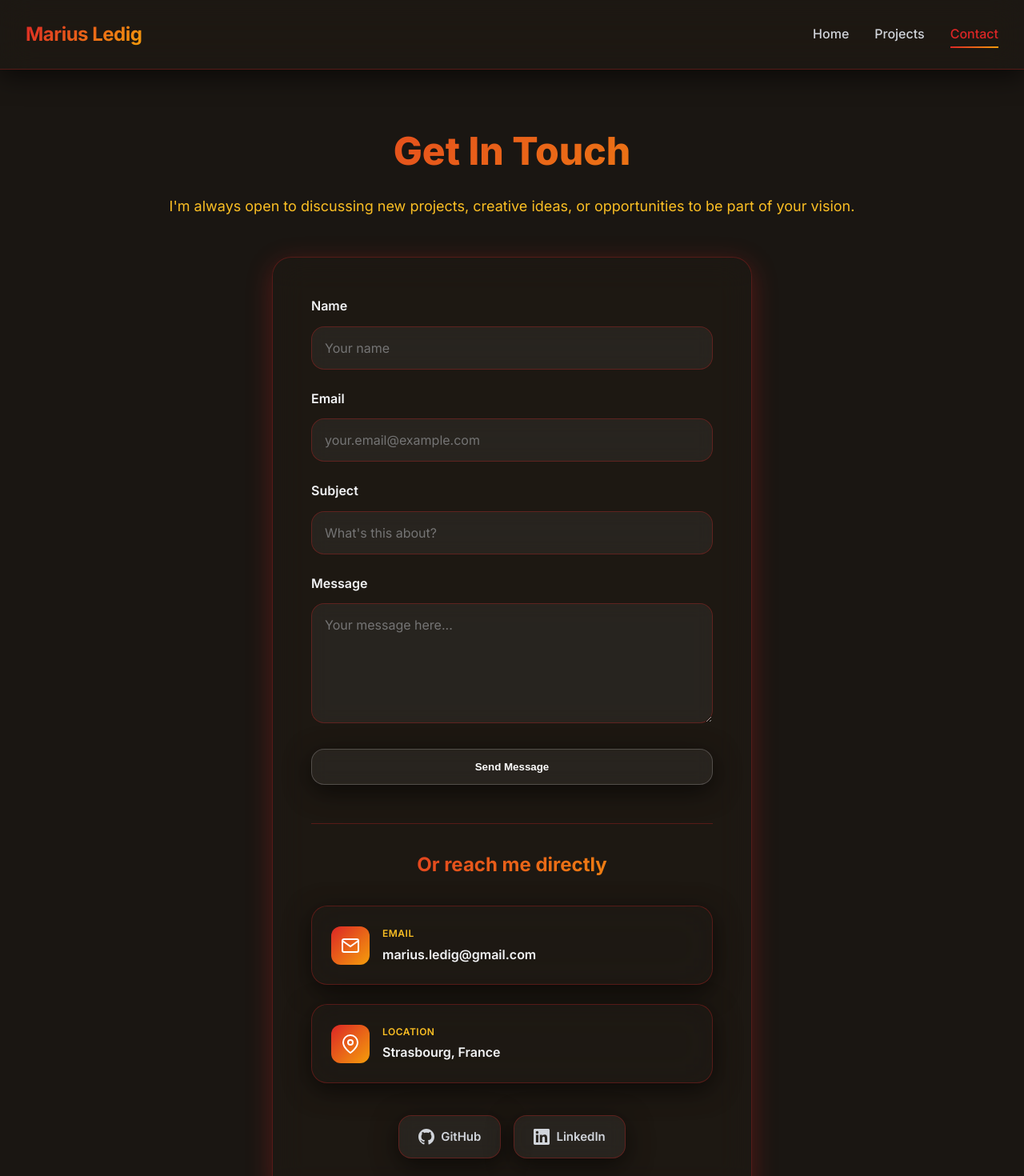
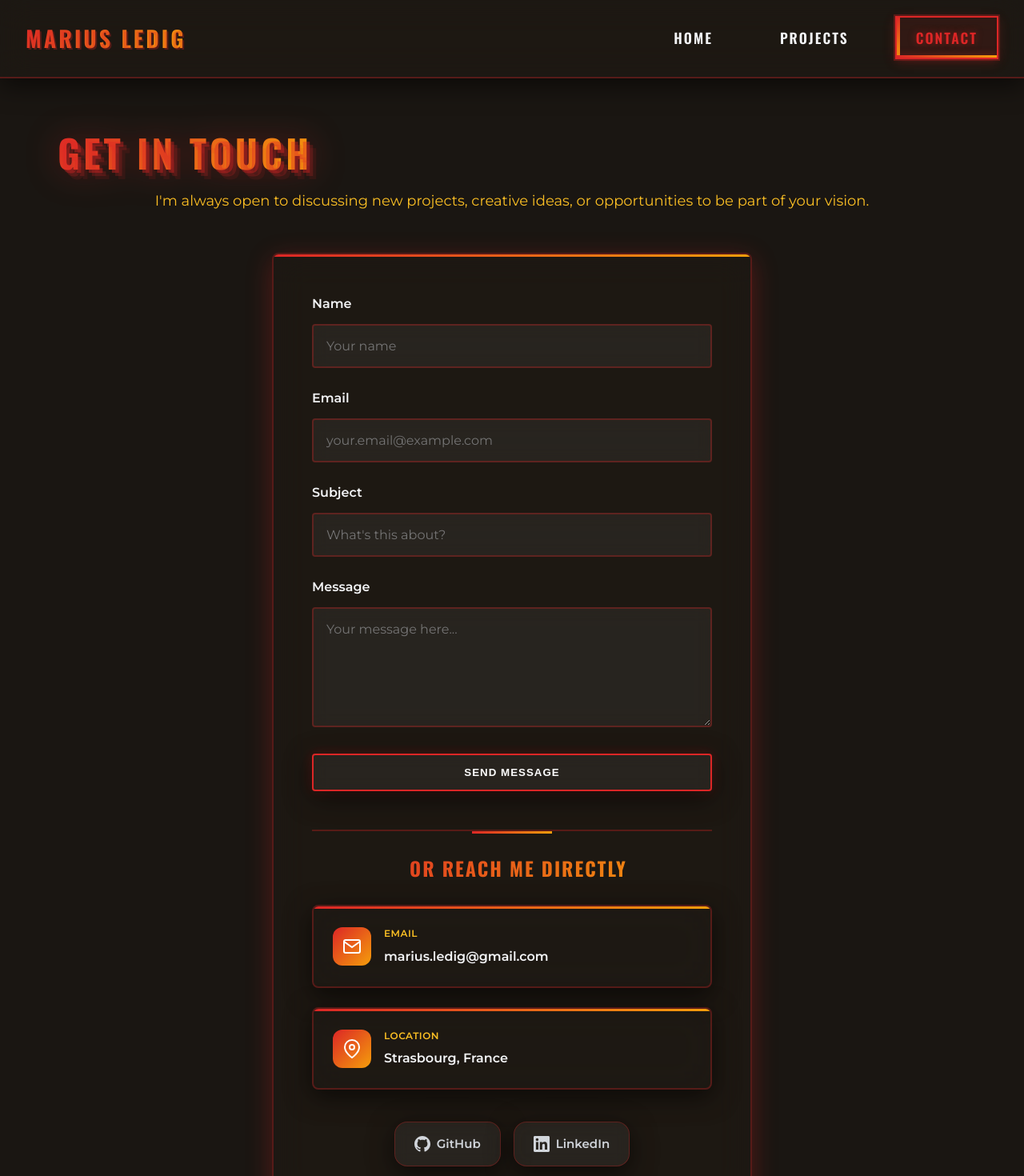
Before and after one commit to imElec67/portfolio, a Nuxt app: page /contact in a window 1280 px wide. Shown: the top 1470 px of the page at 80% size. Built offline with nearby package versions, Linux system fonts and the light colour scheme.

Commit message:
improved design

```diff
--- a/assets/css/main.css
+++ b/assets/css/main.css
@@ -1,3 +1,5 @@
+@import url('https://fonts.googleapis.com/css2?family=Montserrat:wght@300;400;500;600;700&family=Oswald:wght@400;500;600;700&family=Noto+Sans+SC:wght@400;500;700;900&display=swap');
+
 * {
   margin: 0;
   padding: 0;
@@ -58,17 +60,98 @@ html {
 }
 
 body {
-  font-family: 'Inter', -apple-system, BlinkMacSystemFont, 'Segoe UI', Roboto, 'Helvetica Neue', Arial, sans-serif;
+  font-family: 'Montserrat', -apple-system, BlinkMacSystemFont, 'Segoe UI', Roboto, sans-serif;
   color: var(--text-color);
   background: transparent !important;
   background-color: transparent !important;
-  line-height: 1.6;
+  line-height: 1.7;
   transition: background 0.3s ease, color 0.3s ease;
   min-height: 100vh;
   -webkit-font-smoothing: antialiased;
   -moz-osx-font-smoothing: grayscale;
   margin: 0 !important;
   padding: 0 !important;
+  font-weight: 400;
+}
+
+/* Headings - Chinese/Cubic Style */
+h1, h2, h3, h4, h5, h6 {
+  font-family: 'Oswald', 'Noto Sans SC', sans-serif;
+  font-weight: 700;
+  letter-spacing: 2px;
+  text-transform: uppercase;
+  line-height: 1.2;
+  margin-bottom: 1rem;
+}
+
+h1 {
+  font-size: clamp(2.5rem, 8vw, 5rem);
+  font-weight: 900;
+  letter-spacing: 4px;
+  position: relative;
+  display: inline-block;
+  background: var(--gradient-primary);
+  -webkit-background-clip: text;
+  -webkit-text-fill-color: transparent;
+  background-clip: text;
+  text-shadow:
+    4px 4px 0 rgba(220, 38, 38, 0.4),
+    8px 8px 0 rgba(220, 38, 38, 0.2),
+    12px 12px 0 rgba(220, 38, 38, 0.1);
+  transform: translate(0, 0);
+  transition: transform 0.3s ease;
+  filter: drop-shadow(0 0 20px rgba(220, 38, 38, 0.3));
+}
+
+h2 {
+  font-size: clamp(2rem, 5vw, 3rem);
+  font-weight: 700;
+  letter-spacing: 3px;
+  position: relative;
+  display: inline-block;
+  background: var(--gradient-primary);
+  -webkit-background-clip: text;
+  -webkit-text-fill-color: transparent;
+  background-clip: text;
+  text-shadow:
+    3px 3px 0 rgba(220, 38, 38, 0.25),
+    6px 6px 0 rgba(220, 38, 38, 0.1);
+}
+
+h2::after {
+  content: '';
+  position: absolute;
+  bottom: -8px;
+  left: 0;
+  width: 60px;
+  height: 4px;
+  background: var(--gradient-primary);
+  box-shadow: 0 0 10px rgba(220, 38, 38, 0.5);
+}
+
+h3 {
+  font-size: clamp(1.5rem, 4vw, 2rem);
+  font-weight: 600;
+  letter-spacing: 2px;
+  color: var(--text-color);
+  position: relative;
+  padding-left: 1rem;
+}
+
+h3::before {
+  content: '■';
+  position: absolute;
+  left: 0;
+  color: var(--primary-color);
+  font-size: 0.8em;
+  line-height: 1;
+}
+
+p {
+  font-family: 'Montserrat', sans-serif;
+  font-weight: 400;
+  line-height: 1.8;
+  color: var(--text-secondary);
 }
 
 .container {
@@ -77,12 +160,12 @@ body {
   padding: 0 2rem;
 }
 
-/* Header & Navigation - Glassmorphism */
+/* Header & Navigation - Chinese Dojo Style */
 header {
   background: var(--bg-card);
   backdrop-filter: blur(20px) saturate(180%);
   -webkit-backdrop-filter: blur(20px) saturate(180%);
-  border-bottom: 1px solid var(--border-color);
+  border-bottom: 2px solid var(--border-color);
   position: sticky;
   top: 0;
   z-index: 100;
@@ -98,14 +181,17 @@ nav {
 }
 
 .logo {
-  font-size: 1.5rem;
+  font-family: 'Oswald', 'Noto Sans SC', sans-serif;
+  font-size: 1.75rem;
   font-weight: 700;
   background: var(--gradient-primary);
   -webkit-background-clip: text;
   -webkit-text-fill-color: transparent;
   background-clip: text;
   text-decoration: none;
-  letter-spacing: -0.5px;
+  letter-spacing: 3px;
+  text-transform: uppercase;
+  text-shadow: 2px 2px 0 rgba(220, 38, 38, 0.3);
 }
 
 .nav-links {
@@ -116,12 +202,31 @@ nav {
 }
 
 .nav-links a {
+  font-family: 'Oswald', 'Noto Sans SC', sans-serif;
   text-decoration: none;
-  color: var(--text-secondary);
-  font-weight: 500;
-  transition: color 0.3s;
+  color: var(--text-color);
+  font-weight: 600;
+  font-size: 1.1rem;
+  text-transform: uppercase;
+  letter-spacing: 2px;
+  transition: all 0.3s ease;
   position: relative;
-  padding: 0.5rem 0;
+  padding: 0.75rem 1.5rem;
+  border: 2px solid transparent;
+  background: transparent;
+  box-shadow: none;
+}
+
+.nav-links a::before {
+  content: '';
+  position: absolute;
+  top: 0;
+  left: 0;
+  width: 4px;
+  height: 100%;
+  background: var(--gradient-primary);
+  transform: scaleY(0);
+  transition: transform 0.3s ease;
 }
 
 .nav-links a::after {
@@ -130,14 +235,26 @@ nav {
   bottom: 0;
   left: 0;
   width: 0;
-  height: 2px;
+  height: 3px;
   background: var(--gradient-primary);
   transition: width 0.3s ease;
+  box-shadow: 0 0 10px rgba(220, 38, 38, 0.5);
 }
 
 .nav-links a:hover,
 .nav-links a.router-link-active {
   color: var(--primary-color);
+  border-color: var(--primary-color);
+  background: rgba(220, 38, 38, 0.1);
+  box-shadow:
+    0 0 0 2px rgba(220, 38, 38, 0.3),
+    0 4px 15px rgba(220, 38, 38, 0.2);
+  text-shadow: 0 0 10px rgba(220, 38, 38, 0.5);
+}
+
+.nav-links a:hover::before,
+.nav-links a.router-link-active::before {
+  transform: scaleY(1);
 }
 
 .nav-links a:hover::after,
@@ -178,27 +295,49 @@ section {
 .hero .container {
   position: relative;
   z-index: 1;
+  background: radial-gradient(ellipse at center, rgba(0, 0, 0, 0.3) 0%, transparent 70%);
+  padding: 2rem;
+  border-radius: 0;
 }
 
 .hero h1 {
-  font-size: 4rem;
+  font-size: clamp(3rem, 10vw, 6rem);
   margin-bottom: 1rem;
-  font-weight: 800;
-  letter-spacing: -2px;
-  text-shadow: 0 4px 20px rgba(0, 0, 0, 0.6), 0 0 30px rgba(220, 38, 38, 0.3);
+  text-shadow:
+    4px 4px 0 rgba(220, 38, 38, 0.4),
+    8px 8px 0 rgba(220, 38, 38, 0.2),
+    0 8px 30px rgba(0, 0, 0, 0.9),
+    0 12px 40px rgba(0, 0, 0, 0.7),
+    0 0 50px rgba(220, 38, 38, 0.5),
+    0 0 80px rgba(220, 38, 38, 0.3),
+    0 0 120px rgba(251, 191, 36, 0.2);
+  filter: drop-shadow(0 10px 20px rgba(0, 0, 0, 0.8));
 }
 
 .hero p {
+  font-family: 'Montserrat', sans-serif;
   font-size: 1.5rem;
   opacity: 0.95;
   margin-bottom: 0.5rem;
-  text-shadow: 0 2px 10px rgba(0, 0, 0, 0.5);
+  text-shadow:
+    0 4px 15px rgba(0, 0, 0, 0.8),
+    0 6px 25px rgba(0, 0, 0, 0.6),
+    0 0 30px rgba(220, 38, 38, 0.3),
+    0 0 50px rgba(251, 191, 36, 0.2);
+  font-weight: 400;
+  filter: drop-shadow(0 5px 10px rgba(0, 0, 0, 0.7));
 }
 
 .hero .hero-subtitle {
+  font-family: 'Montserrat', sans-serif;
   font-size: 1rem;
-  opacity: 0.8;
+  opacity: 0.9;
   margin-top: 1rem;
+  text-shadow:
+    0 2px 10px rgba(0, 0, 0, 0.7),
+    0 4px 20px rgba(0, 0, 0, 0.5),
+    0 0 20px rgba(220, 38, 38, 0.2);
+  filter: drop-shadow(0 3px 8px rgba(0, 0, 0, 0.6));
 }
 
 .hero-buttons {
@@ -218,14 +357,16 @@ section {
   -webkit-backdrop-filter: blur(10px);
   color: white;
   text-decoration: none;
-  border-radius: 16px;
+  border-radius: 4px;
   font-weight: 600;
   transition: all 0.3s ease;
-  border: 1px solid rgba(255, 255, 255, 0.2);
+  border: 2px solid var(--primary-color);
   cursor: pointer;
-  box-shadow: var(--shadow-glass);
+  box-shadow: var(--shadow-glass), 0 0 15px rgba(220, 38, 38, 0.3);
   position: relative;
   overflow: hidden;
+  text-transform: uppercase;
+  letter-spacing: 1px;
 }
 
 .btn::before {
@@ -275,40 +416,53 @@ section {
   backdrop-filter: blur(20px) saturate(180%);
   -webkit-backdrop-filter: blur(20px) saturate(180%);
   padding: 2.5rem;
-  border-radius: 24px;
-  box-shadow: var(--shadow-glass);
-  border: 1px solid var(--border-color);
+  border-radius: 0;
+  box-shadow:
+    4px 4px 0 0 rgba(220, 38, 38, 0.4),
+    0 0 0 1px var(--border-color);
+  border: none;
   transition: all 0.3s ease;
+  position: relative;
+  overflow: hidden;
+}
+
+.resume-item::after {
+  content: '◆';
+  position: absolute;
+  top: 20px;
+  right: 20px;
+  color: var(--secondary-color);
+  font-size: 1.5rem;
+  opacity: 0.9;
+  text-shadow: 0 0 15px rgba(251, 191, 36, 0.6);
 }
 
 .resume-item:hover {
-  transform: translateY(-4px);
-  box-shadow: var(--shadow-lg), 0 0 20px rgba(220, 38, 38, 0.2);
-  border-color: var(--primary-color);
+  transform: translate(-2px, -2px);
+  box-shadow:
+    6px 6px 0 0 rgba(220, 38, 38, 0.5),
+    0 0 0 1px var(--primary-color),
+    0 0 20px rgba(220, 38, 38, 0.2);
   background: var(--bg-hover);
 }
 
 .resume-item h2 {
-  background: var(--gradient-primary);
-  -webkit-background-clip: text;
-  -webkit-text-fill-color: transparent;
-  background-clip: text;
   margin-bottom: 1.5rem;
-  font-size: 1.75rem;
-  font-weight: 700;
+  font-size: clamp(1.75rem, 4vw, 2.25rem);
+}
+
+.resume-item h2::after {
+  width: 80px;
+  height: 5px;
 }
 
 .resume-item h3 {
   margin-bottom: 0.5rem;
-  color: var(--text-color);
-  font-size: 1.25rem;
-  font-weight: 600;
+  font-size: clamp(1.25rem, 3vw, 1.5rem);
 }
 
 .resume-item p {
-  color: var(--text-secondary);
   margin-bottom: 1rem;
-  line-height: 1.8;
 }
 
 .resume-item ul {
@@ -324,11 +478,12 @@ section {
 }
 
 .resume-item li::before {
-  content: '▸';
+  content: '◆';
   position: absolute;
   left: 0;
-  color: var(--primary-color);
+  color: var(--secondary-color);
   font-weight: bold;
+  font-size: 0.75rem;
 }
 
 /* Skills - Glassmorphism */
@@ -345,12 +500,13 @@ section {
   -webkit-backdrop-filter: blur(10px);
   color: var(--text-color);
   padding: 0.625rem 1.25rem;
-  border-radius: 20px;
+  border-radius: 4px;
   font-size: 0.875rem;
   font-weight: 600;
   border: 1px solid var(--border-color);
   box-shadow: var(--shadow-glass);
   transition: all 0.3s ease;
+  position: relative;
 }
 
 .skill-tag:hover {
@@ -384,12 +540,24 @@ section {
   background: var(--bg-card);
   backdrop-filter: blur(20px) saturate(180%);
   -webkit-backdrop-filter: blur(20px) saturate(180%);
-  border-radius: 24px;
+  border-radius: 8px;
   box-shadow: var(--shadow-glass);
   overflow: hidden;
   transition: all 0.3s ease;
   cursor: pointer;
-  border: 1px solid var(--border-color);
+  border: 2px solid var(--border-color);
+  position: relative;
+}
+
+.project-card::before {
+  content: '';
+  position: absolute;
+  top: 0;
+  left: 0;
+  right: 0;
+  height: 4px;
+  background: var(--gradient-primary);
+  z-index: 1;
 }
 
 .project-card:hover {
@@ -433,9 +601,7 @@ section {
 
 .project-card h3 {
   margin-bottom: 0.75rem;
-  color: var(--text-color);
-  font-size: 1.25rem;
-  font-weight: 600;
+  font-size: clamp(1.25rem, 3vw, 1.5rem);
 }
 
 .project-card p {
@@ -488,13 +654,8 @@ section {
 }
 
 .project-detail-header h1 {
-  font-size: 3rem;
+  font-size: clamp(2.5rem, 6vw, 4rem);
   margin-bottom: 1rem;
-  font-weight: 800;
-  background: var(--gradient-primary);
-  -webkit-background-clip: text;
-  -webkit-text-fill-color: transparent;
-  background-clip: text;
 }
 
 .project-detail-content {
@@ -502,19 +663,26 @@ section {
   backdrop-filter: blur(20px) saturate(180%);
   -webkit-backdrop-filter: blur(20px) saturate(180%);
   padding: 3rem;
-  border-radius: 24px;
+  border-radius: 8px;
   box-shadow: var(--shadow-lg);
-  border: 1px solid var(--border-color);
+  border: 2px solid var(--border-color);
+  position: relative;
+  overflow: hidden;
+}
+
+.project-detail-content::before {
+  content: '';
+  position: absolute;
+  top: 0;
+  left: 0;
+  right: 0;
+  height: 3px;
+  background: var(--gradient-primary);
 }
 
 .project-detail-content h2 {
-  background: var(--gradient-primary);
-  -webkit-background-clip: text;
-  -webkit-text-fill-color: transparent;
-  background-clip: text;
   margin: 2rem 0 1rem;
-  font-size: 1.75rem;
-  font-weight: 700;
+  font-size: clamp(1.75rem, 4vw, 2.25rem);
 }
 
 .project-detail-content h2:first-child {
@@ -523,8 +691,6 @@ section {
 
 .project-detail-content p {
   margin-bottom: 1.5rem;
-  line-height: 1.8;
-  color: var(--text-secondary);
 }
 
 .project-url {
@@ -564,9 +730,21 @@ section {
   backdrop-filter: blur(20px) saturate(180%);
   -webkit-backdrop-filter: blur(20px) saturate(180%);
   padding: 3rem;
-  border-radius: 24px;
+  border-radius: 8px;
   box-shadow: var(--shadow-lg);
-  border: 1px solid var(--border-color);
+  border: 2px solid var(--border-color);
+  position: relative;
+  overflow: hidden;
+}
+
+.contact-form::before {
+  content: '';
+  position: absolute;
+  top: 0;
+  left: 0;
+  right: 0;
+  height: 3px;
+  background: var(--gradient-primary);
 }
 
 .form-group {
@@ -584,8 +762,8 @@ section {
 .form-group textarea {
   width: 100%;
   padding: 1rem;
-  border: 1px solid var(--border-color);
-  border-radius: 16px;
+  border: 2px solid var(--border-color);
+  border-radius: 4px;
   font-size: 1rem;
   font-family: inherit;
   background: var(--bg-glass);
@@ -599,7 +777,7 @@ section {
 .form-group textarea:focus {
   outline: none;
   border-color: var(--primary-color);
-  box-shadow: 0 0 0 3px rgba(99, 102, 241, 0.1);
+  box-shadow: 0 0 0 3px rgba(220, 38, 38, 0.2), 0 0 15px rgba(220, 38, 38, 0.3);
   background: var(--bg-hover);
 }
 
@@ -636,7 +814,7 @@ section {
   background: var(--bg-hover);
 }
 
-/* Footer - Glassmorphism */
+/* Footer - Chinese Dojo Style */
 footer {
   background: var(--bg-card);
   backdrop-filter: blur(20px) saturate(180%);
@@ -644,7 +822,7 @@ footer {
   color: var(--text-secondary);
   text-align: center;
   padding: 2.5rem;
-  border-top: 1px solid var(--border-color);
+  border-top: 2px solid var(--border-color);
   transition: all 0.3s ease;
 }
 
--- a/pages/contact.vue
+++ b/pages/contact.vue
@@ -205,7 +205,19 @@ useHead({
 .direct-contact {
   margin-top: 3rem;
   padding-top: 2rem;
-  border-top: 1px solid var(--border-color);
+  border-top: 2px solid var(--border-color);
+  position: relative;
+}
+
+.direct-contact::before {
+  content: '';
+  position: absolute;
+  top: 0;
+  left: 50%;
+  transform: translateX(-50%);
+  width: 100px;
+  height: 3px;
+  background: var(--gradient-primary);
 }
 
 .direct-contact-title {
@@ -232,13 +244,25 @@ useHead({
   backdrop-filter: blur(20px) saturate(180%);
   -webkit-backdrop-filter: blur(20px) saturate(180%);
   padding: 1.5rem;
-  border-radius: 20px;
+  border-radius: 8px;
   box-shadow: var(--shadow-glass);
-  border: 1px solid var(--border-color);
+  border: 2px solid var(--border-color);
   transition: all 0.3s ease;
   display: flex;
   align-items: center;
   gap: 1rem;
+  position: relative;
+  overflow: hidden;
+}
+
+.contact-info-card::before {
+  content: '';
+  position: absolute;
+  top: 0;
+  left: 0;
+  right: 0;
+  height: 3px;
+  background: var(--gradient-primary);
 }
 
 .contact-info-card:hover {
--- a/pages/projects/index.vue
+++ b/pages/projects/index.vue
@@ -171,14 +171,16 @@ useHead({
   background: var(--bg-glass);
   backdrop-filter: blur(10px);
   -webkit-backdrop-filter: blur(10px);
-  border: 1px solid var(--border-color);
-  border-radius: 20px;
+  border: 2px solid var(--border-color);
+  border-radius: 4px;
   color: var(--text-secondary);
   font-size: 0.875rem;
   font-weight: 600;
   cursor: pointer;
   transition: all 0.3s ease;
   box-shadow: var(--shadow-glass);
+  text-transform: uppercase;
+  letter-spacing: 0.5px;
 }
 
 .filter-btn:hover {
```
